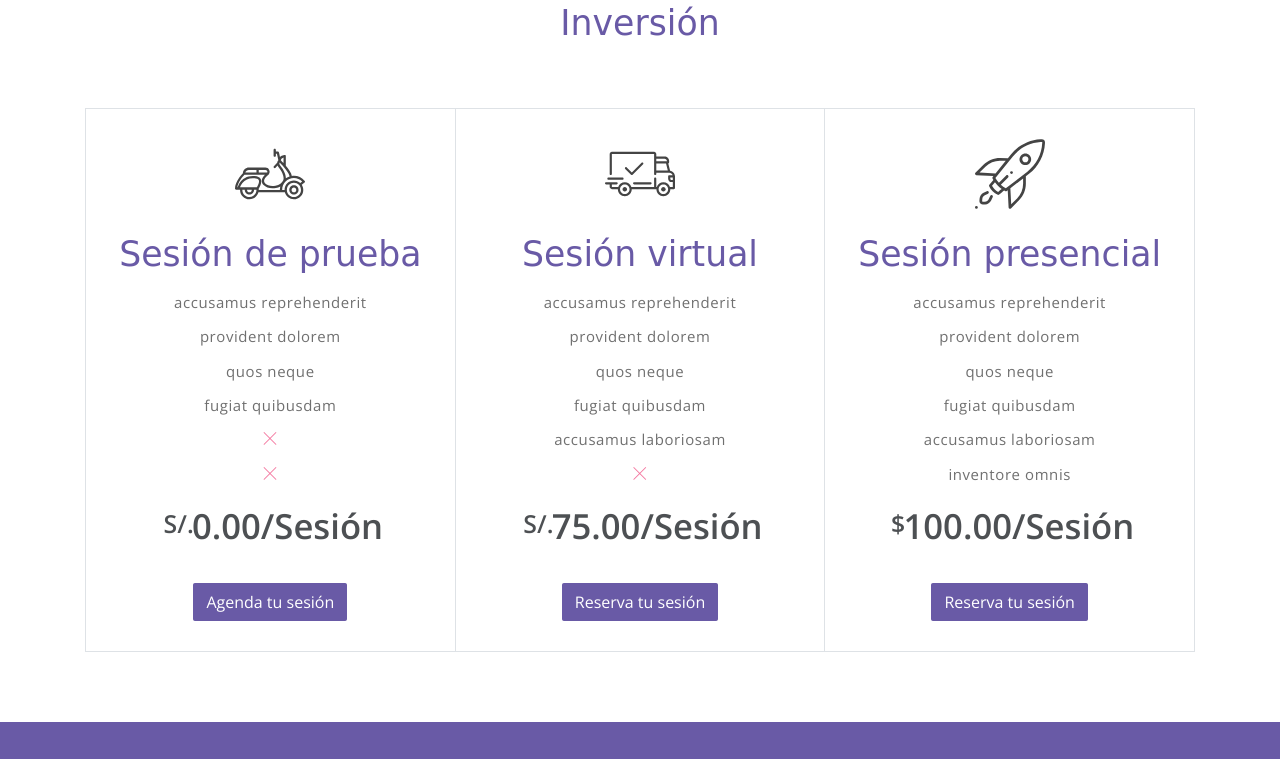
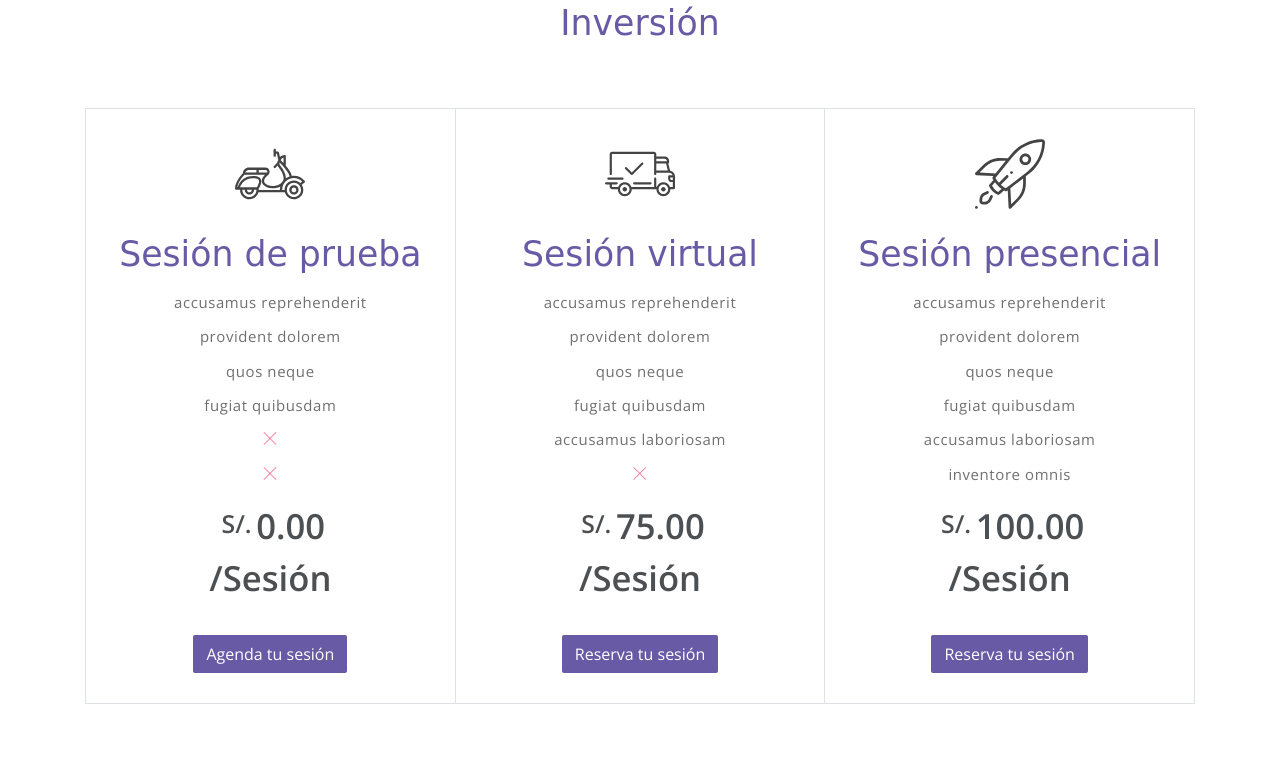
Before and after one commit to KelAngVin/KelAngVin.github.io, a plain HTML site: page index.html in a window 1280 px wide. Shown: the part 2509-3268 px from the top of the page. Drawn offline with nearby package versions, Linux system fonts and the light colour scheme; a web font is replaced by a local one.

Commit message:
CV personal

```diff
--- a/index.html
+++ b/index.html
@@ -80,7 +80,7 @@
                         También cuento con redes sociales en donde realizo divulgación musical, en donde explico el cómo están hechas y cómo ejecutarlos con la guitarra.
                         Mi intención es compartir la música que me gusta mientras la explico y que descubras o redescubras mientras la disfrutas.
                     </p>
-                    <button class="btn-rounded btn btn-outline-primary mt-4">Descarga mi CV</button>
+                    <button class="btn-rounded btn btn-outline-primary mt-4"><a href="assets/docs/CV - Kelvin Angeles (2023 - UNMSM).pdf" download="KELVIN ANGELES - CV">Descarga mi CV</a></button>
                 </div>
             </div><!-- end of about wrapper -->
         </div><!-- end of container -->
@@ -200,8 +200,8 @@
                         </div>
                     </div>
                     <div class="pricing-card-footer">
-                        <span>S/.</span>
-                        <span>0.00/Sesión</span>
+                        <span>S/.&nbsp;</span>
+                        <span>0.00<br>/Sesión</span>
                     </div>
                     <a href="#" class="btn btn-primary mt-3 pricing-card-btn">Agenda tu sesión</a>
                 </div>
@@ -221,8 +221,8 @@
                         </div>
                     </div>
                     <div class="pricing-card-footer">
-                        <span>S/.</span>
-                        <span>75.00/Sesión</span>
+                        <span>S/.&nbsp;</span>
+                        <span>75.00<br>/Sesión</span>
                     </div>
                     <a href="#" class="btn btn-primary mt-3 pricing-card-btn">Reserva tu sesión</a>
                 </div>
@@ -242,8 +242,8 @@
                         </div>
                     </div>
                     <div class="pricing-card-footer">
-                        <span>$</span>
-                        <span>100.00/Sesión</span>
+                        <span>S/.&nbsp;</span>
+                        <span>100.00<br>/Sesión</span>
                     </div>
                     <a href="#" class="btn btn-primary mt-3 pricing-card-btn">Reserva tu sesión</a>
                 </div>
```
Also changed, not shown: 1 other file.
